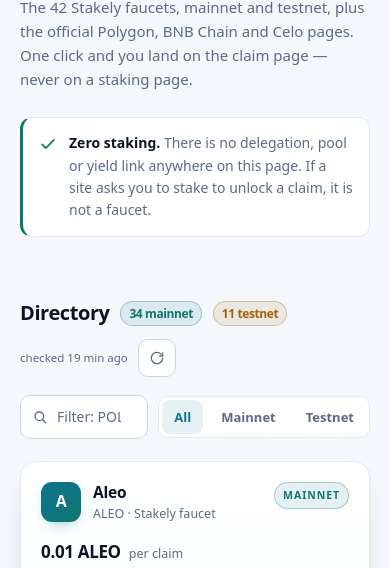
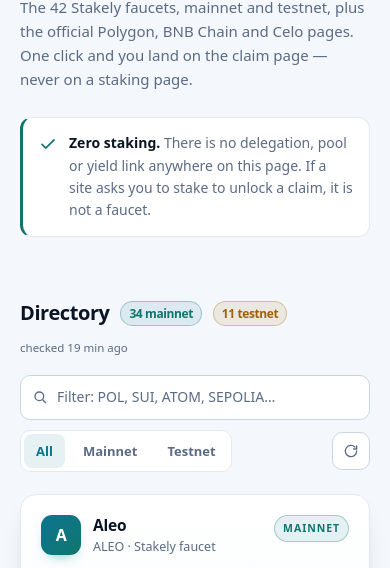
Before and after one commit to moonspiid/mainnet-faucet-aggregator, a plain HTML site: page index.html in a window 390 px wide. Shown: the part 235-803 px from the top of the page. Drawn offline with Linux system fonts and the light colour scheme.

Commit message:
Close the directory row with the refresh button
It sits after the filters, at the right edge. On phones the search field takes
its own row so the chips and the button can share the next one.

Co-authored-by: openhands <openhands@all-hands.dev>

```diff
--- a/index.html
+++ b/index.html
@@ -386,8 +386,8 @@
     footer{padding-bottom:74px}
     .to-top{width:40px;height:40px;right:14px;bottom:14px}
     .dir-head{align-items:stretch}
-    .controls{width:100%}
-    .search{flex:1}
+    .controls{width:100%;justify-content:space-between}
+    .search{flex:1 1 100%}
     .search input{width:100%}
   }
 </style>
@@ -443,9 +443,6 @@
         <div class="dir-title">
           <h2 id="dir-title">Directory <span class="count mainnet" id="count-mainnet">34 mainnet</span> <span class="count testnet" id="count-testnet">11 testnet</span></h2>
           <span class="checked" id="checked" hidden></span>
-          <button class="btn icon refresh" id="refresh" type="button" title="Ask every faucet on the page for an answer, from your browser" aria-label="Check that the faucets still answer">
-            <svg viewBox="0 0 24 24" fill="none" stroke="currentColor" stroke-width="2" stroke-linecap="round" stroke-linejoin="round" aria-hidden="true"><path d="M20.5 12a8.5 8.5 0 1 1-2.6-6.1"/><path d="M20.5 4.5V9h-4.5"/></svg>
-          </button>
         </div>
         <div class="controls">
           <label class="search">
@@ -457,6 +454,9 @@
             <button class="chip" type="button" data-filter="mainnet" aria-pressed="false">Mainnet</button>
             <button class="chip" type="button" data-filter="testnet" aria-pressed="false">Testnet</button>
           </div>
+          <button class="btn icon refresh" id="refresh" type="button" title="Ask every faucet on the page for an answer, from your browser" aria-label="Check that the faucets still answer">
+            <svg viewBox="0 0 24 24" fill="none" stroke="currentColor" stroke-width="2" stroke-linecap="round" stroke-linejoin="round" aria-hidden="true"><path d="M20.5 12a8.5 8.5 0 1 1-2.6-6.1"/><path d="M20.5 4.5V9h-4.5"/></svg>
+          </button>
         </div>
       </div>
 
--- a/sw.js
+++ b/sw.js
@@ -1,4 +1,4 @@
-const VERSION = "v12";
+const VERSION = "v13";
 const CACHE = "faucets-" + VERSION;
 const ROOT = new URL("./", self.location).href;
 const SHELL = ["", "index.html", "status.json", "manifest.webmanifest", "icons/icon-192.png", "icons/icon-512.png", "icons/icon.svg"];
```
